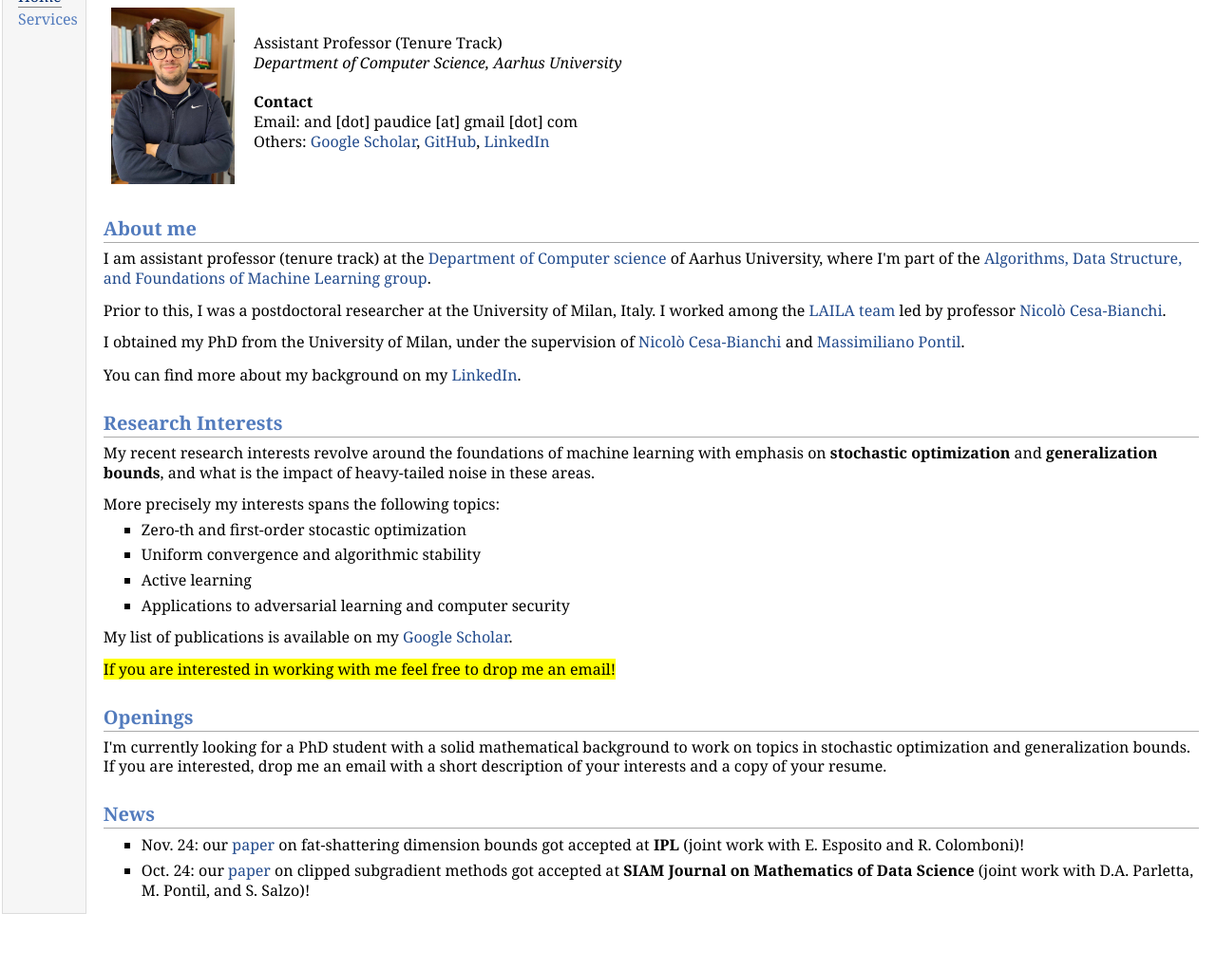
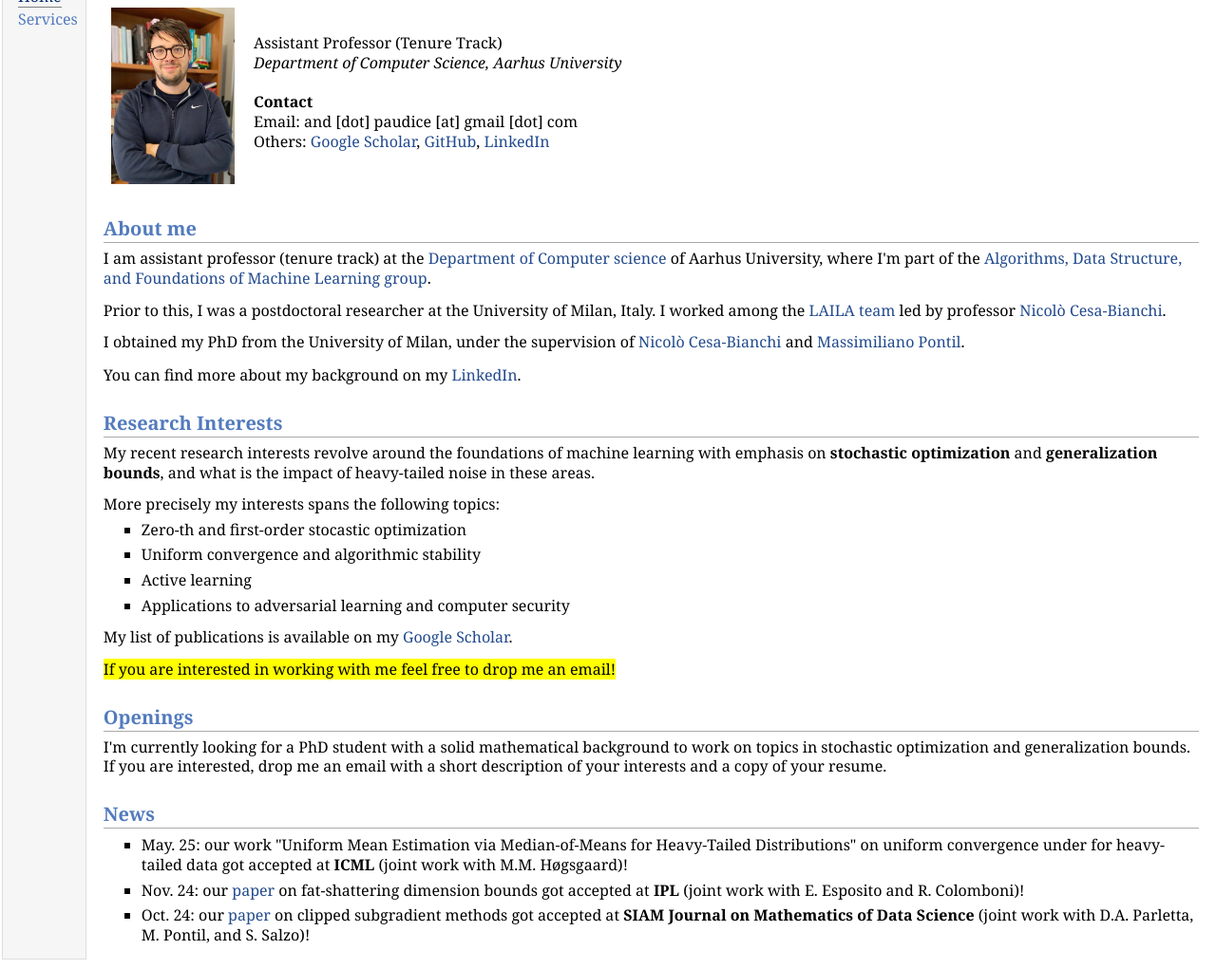
Before and after one commit to apaudice/apaudice.github.io, a plain HTML site: page index.html in a window 1280 px wide. Shown: the part 68-1089 px from the top of the page at 95% size. Before the commit the page ends 1041 px from the top, so only its background shows below. Drawn offline with Linux system fonts and the light colour scheme.

Commit message:
Update index.html

```diff
--- a/index.html
+++ b/index.html
@@ -64,6 +64,8 @@ You can find more about my background on my <a target="_blank" rel="noopener nor
 <h2>News</h2>
 <ul>
 
+<li><p>May. 25: our work "Uniform Mean Estimation via Median-of-Means for Heavy-Tailed Distributions" on uniform convergence under for heavy-tailed data got accepted at <b>ICML</b> (joint work with M.M. Høgsgaard)!</p>
+
 <!-- <li><p>Nov. 24: I've been awarded with a prestigious Novo Nordisk starting grant. Thanks to Novo Nordisk foundation!</p> -->
 
 <li><p>Nov. 24: our <a target="_blank" rel="noopener noreferrer" href="https://www.sciencedirect.com/science/article/abs/pii/S0020019024000693">paper</a> on fat-shattering dimension bounds got accepted at <b>IPL</b> (joint work with E. Esposito and R. Colomboni)!</p>
```
